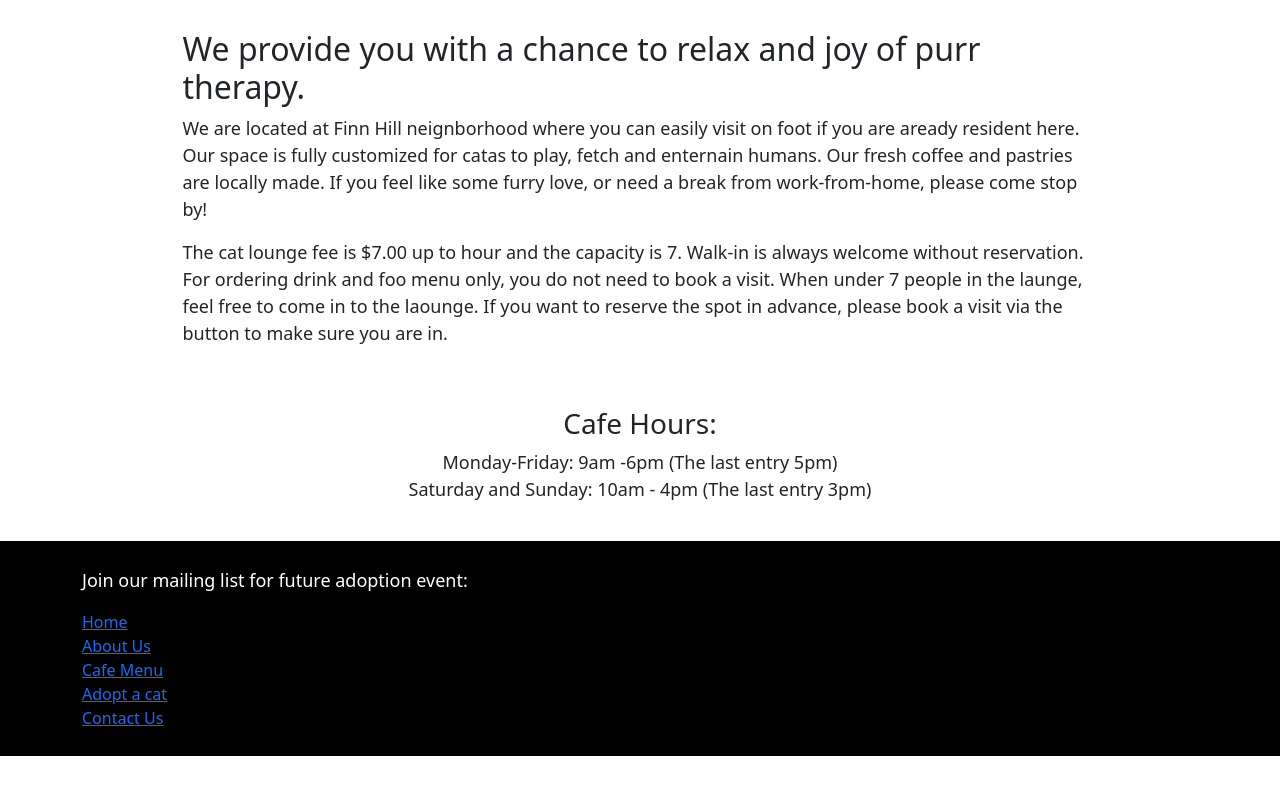
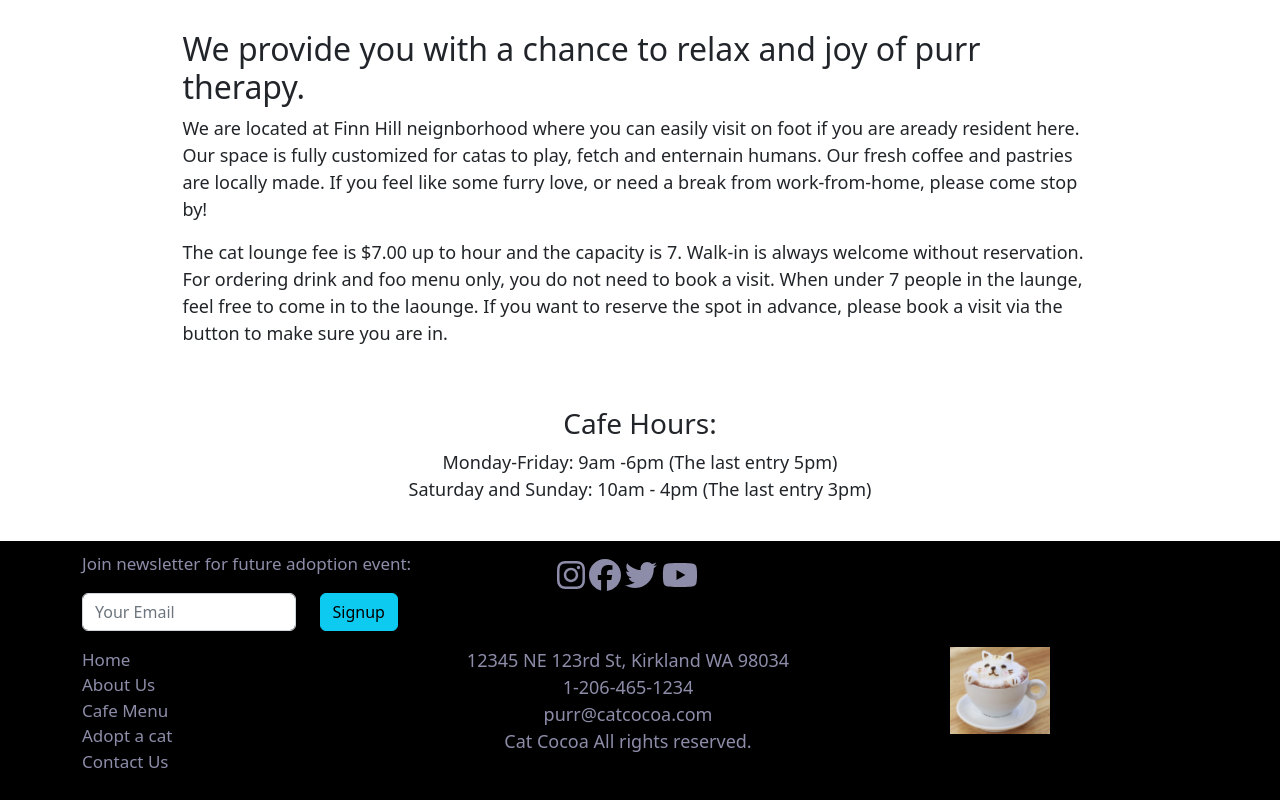
Before and after one commit to mamypoco/catcafe-react-function, a React (Create React App) app: page / in a window 1280 px wide. Shown: the part 901-1701 px from the top of the page. Before the commit the page ends 1657 px from the top, so only its background shows below. Built offline with nearby package versions, Linux system fonts and the light colour scheme.

Commit message:
footer created

```diff
--- a/package.json
+++ b/package.json
@@ -3,9 +3,15 @@
   "version": "0.1.0",
   "private": true,
   "dependencies": {
+    "@fortawesome/fontawesome-svg-core": "^6.2.0",
+    "@fortawesome/free-brands-svg-icons": "^6.2.0",
+    "@fortawesome/free-regular-svg-icons": "^6.2.0",
+    "@fortawesome/free-solid-svg-icons": "^6.2.0",
+    "@fortawesome/react-fontawesome": "^0.2.0",
     "@testing-library/jest-dom": "^5.16.5",
     "@testing-library/react": "^13.4.0",
     "@testing-library/user-event": "^13.5.0",
+    "babel-plugin-macros": "^3.1.0",
     "bootstrap": "^5.2.2",
     "bootstrap-social": "^5.1.1",
     "font-awesome": "^4.7.0",
--- a/src/App.css
+++ b/src/App.css
@@ -43,3 +43,19 @@ Nav {
 p {
    font-size: 18px;
 }
+.footer-menu,
+.footer-text {
+   font-size: 17px;
+   color: #8d8daa;
+   text-decoration: none;
+}
+
+.footer-menu:hover {
+   color: white;
+   cursor: pointer;
+}
+
+.social-media-icons-white a {
+   color: #8d8daa;
+   font-size: 2rem;
+}
--- a/src/index.js
+++ b/src/index.js
@@ -4,6 +4,8 @@ import "./index.css";
 import App from "./App";
 import reportWebVitals from "./reportWebVitals";
 import "bootstrap/dist/css/bootstrap.min.css";
+import "bootstrap-social/bootstrap-social.css";
+import "font-awesome/css/font-awesome.css";
 
 const root = ReactDOM.createRoot(document.getElementById("root"));
 root.render(
--- a/src/pages/Contact.js
+++ b/src/pages/Contact.js
@@ -12,7 +12,8 @@ const Contact = () => {
          <Row className="row-content">
             <Col className="text-center">
                <p>
-                  1234 NE 123rd St, Kirkland WA 98034 <br />
+                  12345 NE 123rd St, <br />
+                  Kirkland WA 98034 <br />
                   206-465-1234 <br />
                   purr@catcocoa.com
                </p>
@@ -24,10 +25,10 @@ const Contact = () => {
             </Col>
          </Row>
          <Row className="row-content">
-            <Col className="mx-auto" md="12">
-               <h5>
+            <Col className="mx-auto">
+               <h5 md={{ size: 12, offset: 2 }}>
                   For any questions or feedback, please contact through the form
-                  and we’ll reply as soon as we can.
+                  and we'll reply as soon as we can.
                </h5>
             </Col>
          </Row>
--- a/src/pages/Footer.js
+++ b/src/pages/Footer.js
@@ -1,36 +1,104 @@
 import { Link } from "react-router-dom";
+import { Container, Button, Col, Row, Form, FormGroup } from "reactstrap";
+import { FontAwesomeIcon } from "@fortawesome/react-fontawesome";
+import {
+   faInstagram,
+   faFacebook,
+   faTwitter,
+   faYoutube,
+} from "@fortawesome/free-brands-svg-icons";
+import catinCocoa from "../assets/images/cat_in_cocoa.jpg";
 
 const Footer = () => {
    return (
       <footer className="site-footer">
-         <div className="container">
-            <div className="row">
-               <div className="col-md-6 mt-3">
-                  <p>Join our mailing list for future adoption event:</p>
-                  <div className="row">
-                     <div className="col-lg-4 col-md-6 col-sm-12">
+         <Container>
+            <Row>
+               <Col lg="5" md="6" mt-3>
+                  <p className="footer-text">
+                     Join newsletter for future adoption event:
+                  </p>
+                  <Form>
+                     <FormGroup row>
+                        <Col md="6">
+                           <input
+                              type="text"
+                              className="form-control"
+                              name="emailNews"
+                              id="emailNews"
+                              placeholder="Your Email"
+                           />
+                        </Col>
+                        <Col md="4">
+                           <Button color="info">Signup</Button>
+                        </Col>
+                     </FormGroup>
+                  </Form>
+               </Col>
+               <Col md="6" lg="4" className="social-media-icons-white">
+                  <a href="http://instagram.com/">
+                     <FontAwesomeIcon icon={faInstagram} />
+                  </a>{" "}
+                  <a href="http://www.facebook.com/">
+                     <FontAwesomeIcon icon={faFacebook} />
+                  </a>{" "}
+                  <a href="http://twitter.com/">
+                     <FontAwesomeIcon icon={faTwitter} />
+                  </a>{" "}
+                  <a href="http://youtube.com/">
+                     <FontAwesomeIcon icon={faYoutube} />
+                  </a>
+               </Col>
+
+               <Row className="row">
+                  <Col lg="4" md="6" sm="12">
                      <ul className="list-unstyled">
                         <li>
-                              <Link to="/home">Home</Link>
+                           <Link className="footer-menu" to="/home">
+                              Home
+                           </Link>
                         </li>
                         <li>
-                              <Link to="/aboutus">About Us</Link>
+                           <Link className="footer-menu" to="/aboutus">
+                              About Us
+                           </Link>
                         </li>
                         <li>
-                              <Link to="/cafemenu">Cafe Menu</Link>
+                           <Link className="footer-menu" to="/cafemenu">
+                              Cafe Menu
+                           </Link>
                         </li>
                         <li>
-                              <Link to="/adoptcat">Adopt a cat</Link>
+                           <Link className="footer-menu" to="/adoptcat">
+                              Adopt a cat
+                           </Link>
                         </li>
                         <li>
-                              <Link to="/contactus">Contact Us</Link>
+                           <Link className="footer-menu" to="/contactus">
+                              Contact Us
+                           </Link>
                         </li>
                      </ul>
-                     </div>
-                  </div>
-               </div>
-            </div>
-         </div>
+                  </Col>
+
+                  <Col lg="4" md="6" className="footer-text text-center">
+                     <p>
+                        12345 NE 123rd St, Kirkland WA 98034
+                        <br />
+                        1-206-465-1234
+                        <br />
+                        {/* </a> */}
+                        purr@catcocoa.com
+                        <br />
+                        Cat Cocoa All rights reserved.
+                     </p>
+                  </Col>
+                  <Col lg="4" className="text-center">
+                     <img src={catinCocoa} width="100" alt="A cat in cocoa" />
+                  </Col>
+               </Row>
+            </Row>
+         </Container>
       </footer>
    );
 };
--- a/src/pages/Home.js
+++ b/src/pages/Home.js
@@ -10,6 +10,7 @@ const Home = () => {
                <img
                   src={HomeImg}
                   alt="A cat with coffee laying on the yellow blanket"
+                  className="img-fluid"
                />
             </Col>
          </Row>
@@ -41,7 +42,7 @@ const Home = () => {
 
          <Row className="row-content text-center">
             <Col>
-               <h3> Cafe Hours:</h3>
+               <h3>Cafe Hours:</h3>
                <p>
                   Monday-Friday: 9am -6pm (The last entry 5pm) <br />
                   Saturday and Sunday: 10am - 4pm (The last entry 3pm)
```
Also changed, not shown: 1 other file (tests, documents, lock files or other folders). Lines whose indentation alone changed are shown as unchanged.
